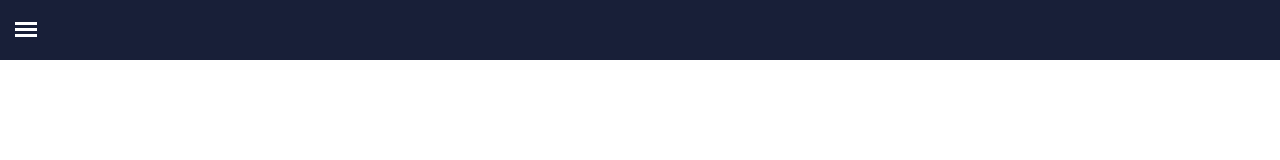
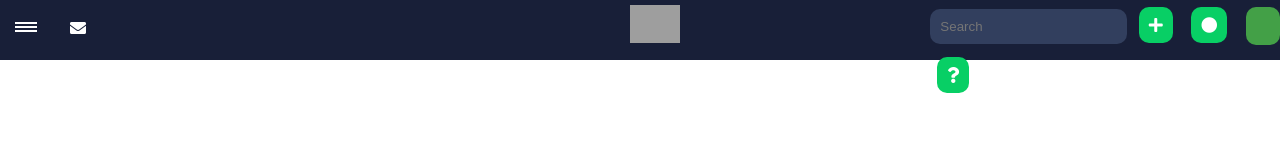
Before and after one commit to mevicky9254/Wrike-Rider, a plain HTML site: page function_page_final.html in a window 1280 px wide. Drawn offline with Linux system fonts and the light colour scheme; files that its build step writes are made by us from their sources; grey boxes are pictures that could not be loaded.

Commit message:
final page

```diff
--- a/function_page_final.html
+++ b/function_page_final.html
@@ -1,14 +1,33 @@
 <!DOCTYPE html>
 <html lang="en">
+
 <head>
     <meta charset="UTF-8">
     <meta http-equiv="X-UA-Compatible" content="IE=edge">
     <meta name="viewport" content="width=device-width, initial-scale=1.0">
     <title>First Project</title>
     <link rel="stylesheet" href="/puzzled-apparatus-1796/styles/function_page_final.css">
+    <link rel="stylesheet" type="text/css"
+        href="https://cdnjs.cloudflare.com/ajax/libs/font-awesome/5.15.1/css/all.min.css">
 </head>
+
 <body>
-    <div class="header"></div>
+    <div class="head">
+        <div class="left">
+            <i class="fa fa-envelope"></i>
+            <i class="fa fa-home fa-fw"></i>
+        </div>
+        <div class="mid">
+            <img src="https://i.ibb.co/RQhW0Jy/20221108-224623.png" alt="">
+        </div>
+        <div class="right">
+            <input type="text" placeholder="Search">
+            <i class="fa fa-plus"></i>
+            <i class="fa fa-circle"></i>
+            <i class="fa fa-question"></i>
+        </div>
+        <div id="login"></div>
+    </div>
     <input type="checkbox" id="sidemenu">
     <label for="sidemenu" class="icon">
         <div class="spin"></div>
@@ -30,4 +49,5 @@
     </div>
 
 </body>
+
 </html>
--- a/styles/function_page_final.css
+++ b/styles/function_page_final.css
@@ -30,12 +30,13 @@ body{
     transform: translate(0px);
 }
 
-.header{
+.head{
     background:#181f38;
     width: 100%;
     height: 60px;
     position: fixed;
     z-index: 10;
+    display: flex;
 }
 #sidebar{
     height: 100%;
@@ -66,10 +67,53 @@ body{
     font-size: 14px;
 }
 .spin{
-    height: 3px;
+    height: 2px;
     background:white;
 }
 
 .spin.mid,.spin.bot{
-    margin-top: 3px;
+    margin-top: 2px;
 }
+
+.head p{
+    margin-left: 50px;
+}
+
+.left{
+    margin: 20px 100px 10px 70px;
+    width: 70px;
+}
+.left i{
+    height: 50px;
+    width: 30px;
+    color: white;
+}
+
+.mid img{
+    width: 50px;
+    margin: 5px 250px 0px 400px;
+}
+
+.right i{
+    color:white;
+    background-color:#08cf65;
+    padding: 10px;
+    border-radius: 10px;
+    margin: 7px;
+}
+.right input{
+    background: #323f5e;
+    padding: 10px;
+    border: none;
+    border-radius: 10px;
+}
+#login{
+    height: 38px;
+    width: 38px;
+    border-radius: 10px;
+    background-color: #43a047;
+    color: white;
+    margin-top: 7px;
+    margin-left: 10px;
+    padding: 10px 5px;
+}
```
